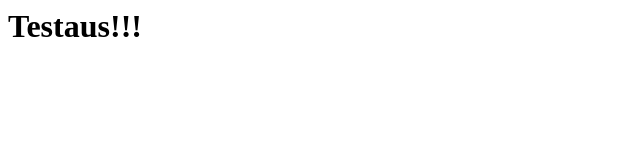
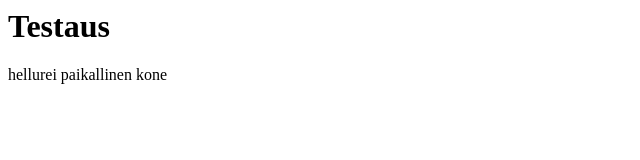
Before and after one commit to PauliinaTou/html_css, a plain HTML site: page index.html in a window 1280 px wide. Shown: the whole page, without its empty margins (0-640 px from the left). Drawn offline with Linux system fonts and the light colour scheme.

Commit message:
Update index.html

```diff
--- a/index.html
+++ b/index.html
@@ -1 +1,2 @@
-<h1>Testaus!!!</h1>
+<h1>Testaus</h1>
+<p>hellurei paikallinen kone</p>
```
